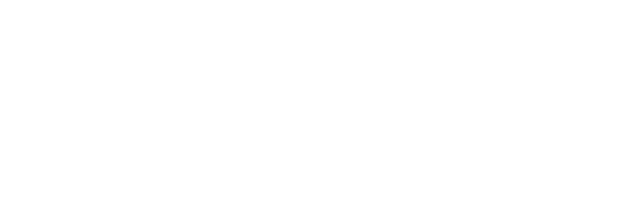
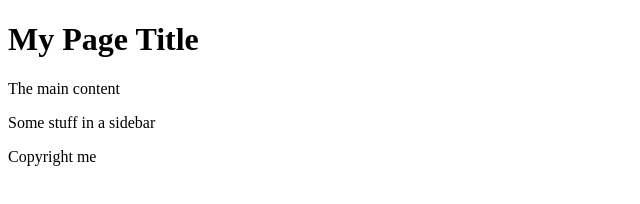
Before and after one commit to aljidy/cohort5isbest, a plain HTML site: page index.html in a window 1280 px wide. Shown: the whole page, without its empty margins (0-640 px from the left). Drawn offline with Linux system fonts and the light colour scheme.

Commit message:
Added more content to the webpage

```diff
--- a/index.html
+++ b/index.html
@@ -1 +1,23 @@
-<html></html>
+<!doctype html>
+<html>
+
+<head>
+    <title>Sample Page</title>
+</head>
+
+<body>
+    <div id="header">
+        <h1>My Page Title</h1>
+    </div>
+    <div id="content">
+        <p>The main content</p>
+    </div>
+    <div id="sidebar">
+        <p>Some stuff in a sidebar</p>
+    </div>
+    <div id="footer">
+        <p>Copyright me</p>
+    </div>
+</body>
+
+</html>
```
